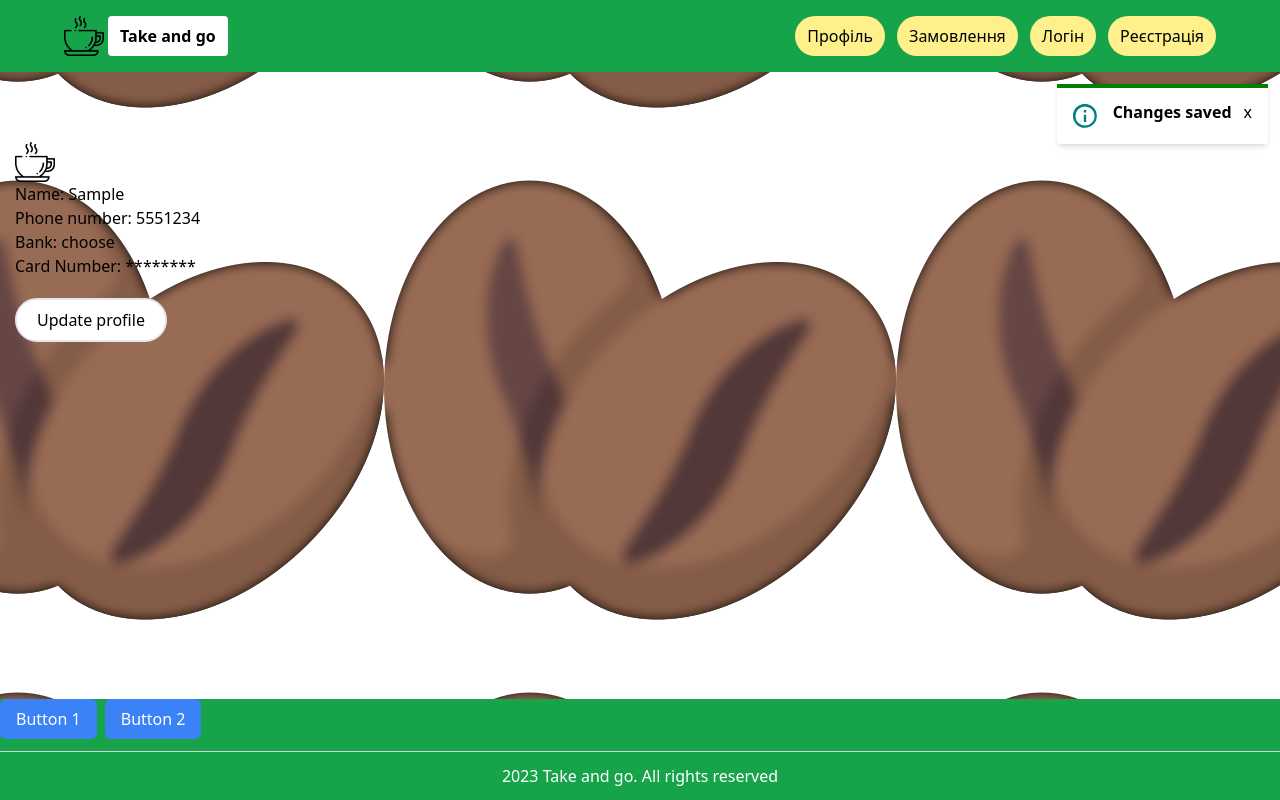
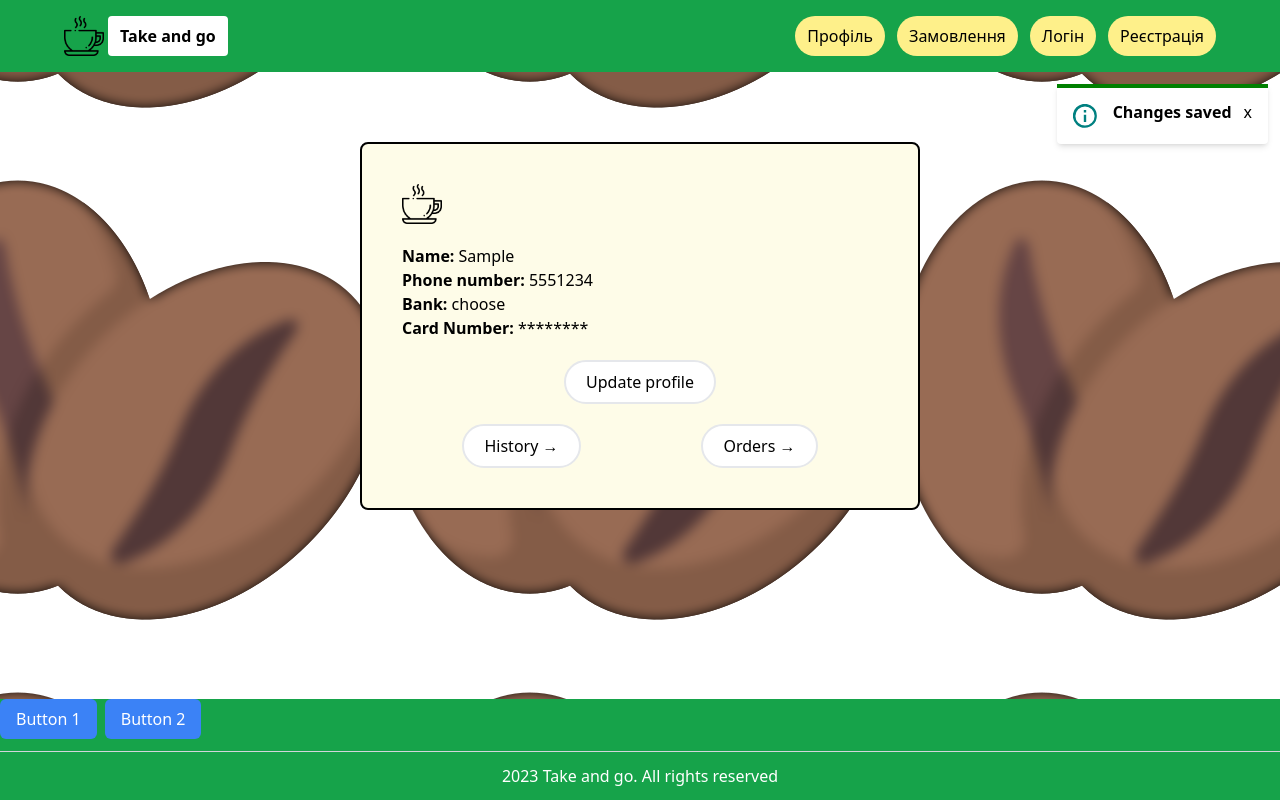
Before and after one commit to DenysBBK/coffee-app, a Vue app: page /user-profile/1 in a window 1280 px wide. Both pictures are taken after typing "Sample", "5551234", "Sample" into the empty fields and a click on the button "Save". Built offline with nearby package versions, Linux system fonts and the light colour scheme.

Commit message:
Update user profile style

```diff
--- a/src/components/LoginPage.vue
+++ b/src/components/LoginPage.vue
@@ -80,11 +80,13 @@ export default{
             try{
                 await this.$store.dispatch('signIn', actionPayload);
                 this.useAlert('success', 'Successful login')
-                console.log(this.userPage)
+                console.log(this.uid)
 
 
 
-                actionPayload.type === 'users' ? this.$router.replace('/user-profile') : this.$router.replace('/cafe-profile')
+
+                actionPayload.type === 'users' ? this.$router.replace(`/user-profile/${this.uid}`) : this.$router.replace('/cafe-profile')
+
 
             }catch(error){
                 this.useAlert('error', error.message)
@@ -100,9 +102,9 @@ export default{
         }
     },
     computed:{
-            userPage(){
-                return this.$store.state.uid
-            }
+            uid(){
+                return this.$store.getters.uid
+            },
            //сделать доступным к нажатию только один чек-бокс
         // isOneProperty(){
         //     if(this.toShopAccount && this.toUserAccount){
@@ -118,6 +120,8 @@ export default{
         },
         mounted(){
             document.title = 'Login'
+
+
         }
     }
 
--- a/src/components/UserMenu.vue
+++ b/src/components/UserHistory.vue
@@ -1,5 +1,5 @@
 <template>
     <div>
-        Choose you coffee
+        All user history
     </div>
 </template>
--- a/src/components/UserOrders.vue
+++ b/src/components/UserOrders.vue
@@ -1,5 +1,5 @@
 <template>
     <div>
-        All user history
+        Choose you coffee
     </div>
 </template>
--- a/src/components/UserPage.vue
+++ b/src/components/UserPage.vue
@@ -1,16 +1,17 @@
 <template>
-    <div>
+    <div class='container mx-auto max-w-xl px-2 '>
         <base-alert :show="showAlert" :alertType="typeOfAlert" >
             <p>{{ alertText }}</p>
             </base-alert>
         <transition name="profile" mode="out-in">
-    <form @submit.prevent="saveChanges" v-if="!profileUpdated">
-        <div>
+    <form class='border-2 border-black rounded-lg p-10 bg-yellow-50 '
+    @submit.prevent="saveChanges" v-if="!profileUpdated">
+        <div class="flex pb-10 flex-col sm:flex-row">
             <div>
                 <label for="photo">Add your photo</label>
                 <input type="file" id="photo">
             </div>
-            <div>
+            <div class="flex flex-col gap-y-2">
                 <label for="name">Name</label>
                 <input type="text" id="name" v-model.trim="name">
                 <label for="phone">Phone</label>
@@ -27,29 +28,43 @@
                 <input type="text" id="card" v-model="cardNumber">
             </div>
         </div>
+        <div class="flex justify-center">
         <button @click="saveChanges" type="button"
-        class='rounded-full bg-white border-2 border-gray py-2 px-5 mt-5 center
-             hover:text-white hover:bg-yellow-400 '
+        class='rounded-full bg-white border-2 border-gray py-2 px-5
+             hover:text-white hover:bg-yellow-400'
              >Save</button>
+        </div>
     </form>
 </transition>
 <transition name="profile" mode="out-in">
-    <div v-if="profileUpdated">
-        <div>
+    <div v-if="profileUpdated" class='border-2 border-black rounded-lg p-10 bg-yellow-50'>
+        <div class="flex flex-col gap-y-5">
                 <div>
                     <img src="../../images/coffee-cup.png" class="max-w-100 max-h-10 object-contain">
                 </div>
                 <div>
-                    <p>Name: {{ name }}</p>
-                    <p>Phone number: {{ phone }}</p>
-                    <p>Bank: {{ bank }}</p>
-                    <p>Card Number: {{ cardNumber === ''? '': this.cardNumber.slice(0, -8) + "********" }}</p>
+                    <p><b>Name:</b> {{ name }}</p>
+                    <p><b>Phone number:</b> {{ phone }}</p>
+                    <p><b>Bank:</b> {{ bank }}</p>
+                    <p><b>Card Number:</b> {{ cardNumber === ''? '': this.cardNumber.slice(0, -8) + "********" }}</p>
                 </div>
         </div>
-        <button @click="updateProfile" type="button"
+        <div class="flex justify-center">
+            <button @click="updateProfile" type="button"
         class='rounded-full bg-white border-2 border-gray py-2 px-5 mt-5 center
-             hover:text-white hover:bg-yellow-400 '>Update profile
-        </button>
+        hover:text-white hover:bg-yellow-400 '>Update profile
+            </button>
+        </div>
+        <div class="flex place-content-around">
+            <router-link :to="userHistory">
+                <button class='rounded-full bg-white border-2 border-gray py-2 px-5 mt-5 center
+             hover:text-white hover:bg-yellow-400'>History &#x2192</button>
+            </router-link>
+            <router-link :to="userOrders">
+                <button class='rounded-full bg-white border-2 border-gray py-2 px-5 mt-5 center
+             hover:text-white hover:bg-yellow-400'>Orders &#x2192</button>
+            </router-link>
+        </div>
 
     </div>
 </transition>
@@ -82,6 +97,17 @@ export default{
 
         }
     },
+    computed:{
+        userHistory(){
+            let id = localStorage.getItem('uid')
+                return `/user-profile/${id}/history`
+        },
+        userOrders(){
+            let id = localStorage.getItem('uid')
+                return `/user-profile/${id}/orders`
+        }
+    },
+
 }
 </script>
 <style scoped>
@@ -92,11 +118,11 @@ input[type="number"]::-webkit-outer-spin-button {
 }
 .profile-enter-from{
   opacity: 0;
-  transform: translateX(-30px);
+  transform: translateX(30px);
 }
 .profile-leave-to{
   opacity: 0;
-  transform: translateX(30px);
+  transform: translateX(-30px);
 }
 .profile-enter-active{
   transition: all 0.3s ease-out;
--- a/src/router/index.js
+++ /dev/null
@@ -1,22 +0,0 @@
-import { createRouter, createWebHistory } from 'vue-router';
-import Main from '@/components/MainPage.vue';
-import SingUp from '@/components/RegistrationPage.vue';
-import Terms from '@/components/TermsPage.vue';
-import Privacy from '@/components/PrivacyPage.vue';
-import Login from '@/components/LoginPage.vue';
-import UserPage from '@/components/UserPage.vue';
-import CafePage from '@/components/CafePage.vue'
-
-const router = createRouter({
-    history: createWebHistory(import.meta.env.BASE_URL),
-    routes: [
-        { path: '/', component: Main },
-        { path: '/login', component: Login },
-        { path: '/registration', component: SingUp },
-        { path: '/terms', component: Terms },
-        { path: '/privacy-policy', component: Privacy },
-        { path: '/user-profile/:uid', component: UserPage, props:true},
-        { path: '/cafe-profile', component: CafePage}
-    ]
-});
-export default router;
--- a/src/store/modules/auth/actions.ts
+++ b/src/store/modules/auth/actions.ts
@@ -79,7 +79,7 @@ export default{
         let id;
         dataResult.map(one => {
             if(one.email === payload.email){
-                id = one.id.toString()
+                id = one.id
                 localStorage.setItem('uid', id)
             }
         });
--- a/src/store/modules/auth/getters.ts
+++ b/src/store/modules/auth/getters.ts
@@ -1,3 +1,7 @@
+
+
 export default{
-
+    uid(state:any){
+        return state.uid
+    }
 }
--- a/src/store/modules/auth/index.ts
+++ b/src/store/modules/auth/index.ts
@@ -7,7 +7,8 @@ export default{
         return{
             userId: null,
             token: null,
-            uid:''
+            uid:'',
+
 
         }
     },
```
Also changed, not shown: src/router/index.ts (+19 -11 lines).
